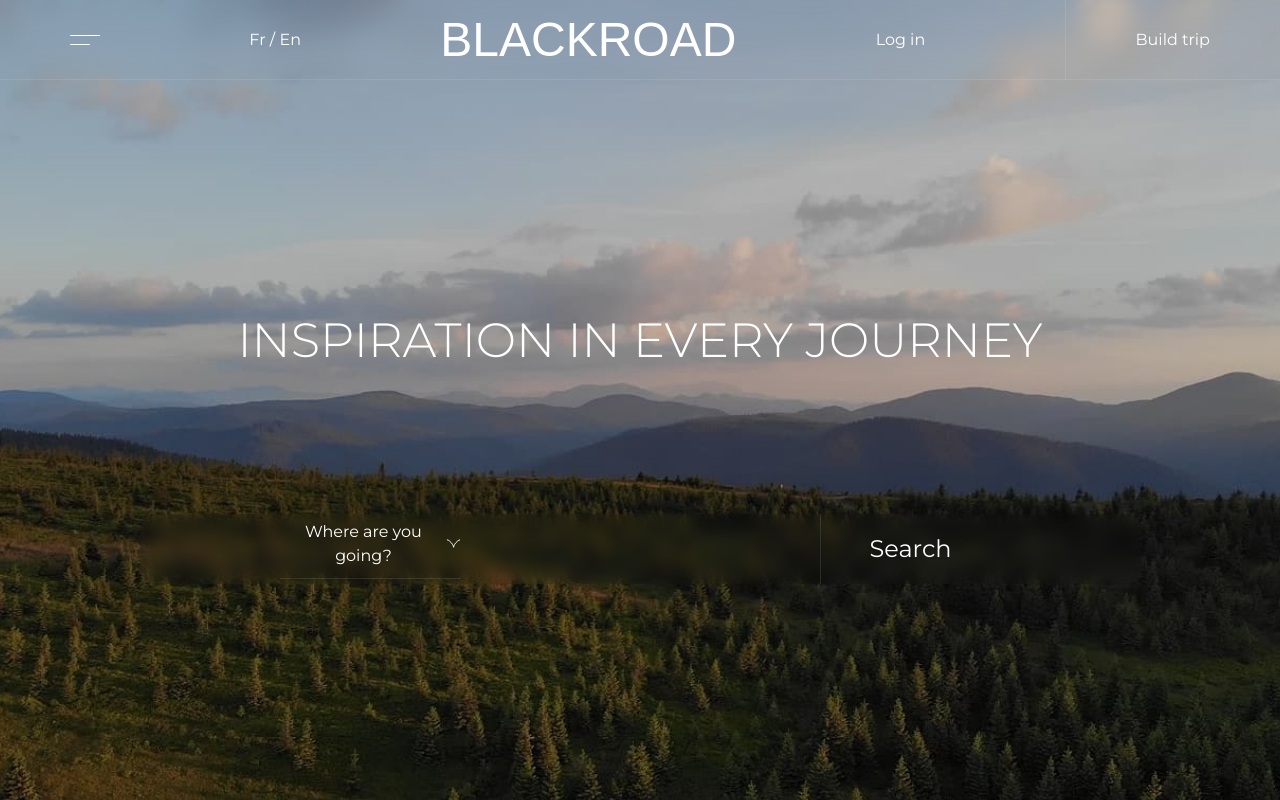
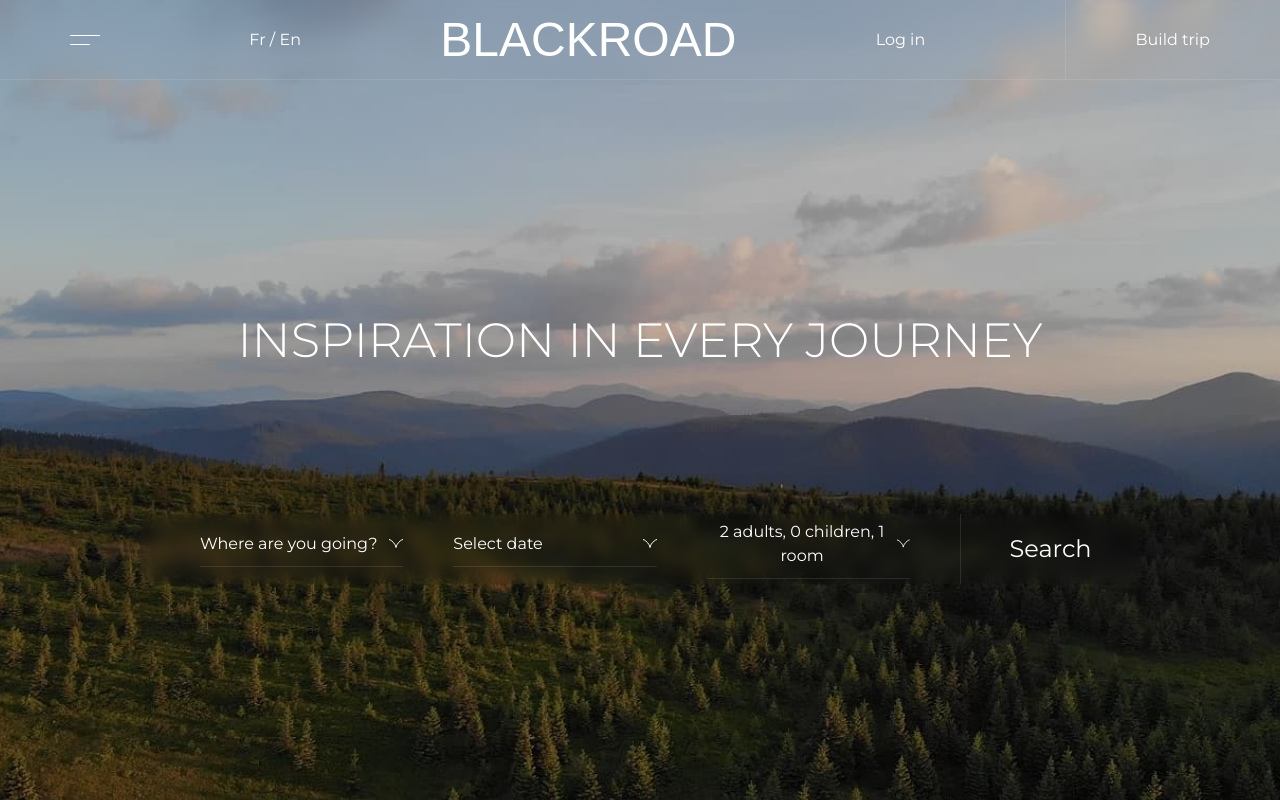
Before and after one commit to summermoved0n/project-Blackroad-Frontend, a Next.js app in the folder my-app/: page / in a window 1280 px wide. Shown: the top 800 px of the page. Built offline with nearby package versions, Linux system fonts and the light colour scheme; a web font is replaced by a local one.

Commit message:
selects home page

```diff
--- a/my-app/src/app/components/DatePicker.tsx
+++ b/my-app/src/app/components/DatePicker.tsx
@@ -1,3 +1,5 @@
+"use client";
+
 import Link from "next/link";
 import { useState } from "react";
 import { DateRange, DayPicker } from "react-day-picker";
--- a/my-app/src/app/components/HomeHero.tsx
+++ b/my-app/src/app/components/HomeHero.tsx
@@ -6,6 +6,8 @@ import { Button } from "./Button";
 import { useState } from "react";
 import DatePicker from "./DatePicker";
 import SelectMenu from "./SelectMenu";
+import SelectDate from "./SelectDate";
+import SelectPeopleAndRooms from "./SelectPeopleAndRooms";
 
 export default function HomeHero() {
   const [isOpenPicker, setIsOpenPicker] = useState(false);
@@ -44,11 +46,14 @@ export default function HomeHero() {
         <DatePicker setIsOpenPicker={setIsOpenPicker} />
       )}
 
-      <div className="hidden md:pl-10 md:block md:h-17.5 md:w-full xl:px-35 md:backdrop-blur-sm md:mt-30 rounded-xl md:grid md:grid-cols-[1fr_1fr_1fr_180px]">
+      <div className="hidden md:pl-10 md:block md:h-17.5 md:w-full xl:pl-15 md:backdrop-blur-sm md:mt-30 rounded-xl md:grid md:grid-cols-[1fr_1fr_1fr_180px] md:gap-12.5">
         <SelectMenu />
-        <div></div>
-        <div></div>
-        <button className="border-l-1 border-white/10" type="button">
+        <SelectDate />
+        <SelectPeopleAndRooms />
+        <button
+          className="flex items-center justify-center border-l-1 border-white/10"
+          type="button"
+        >
           <Text as="p" color="white" size="md">
             Search
           </Text>
--- /dev/null
+++ b/my-app/src/app/components/SelectDate.tsx
@@ -0,0 +1,21 @@
+import React from "react";
+import { Text } from "./Text";
+import { ArrowDownIcon } from "@/lib/icons/ArrowDownIcon";
+
+export default function SelectDate() {
+  return (
+    <div className="relative flex">
+      <button type="button" className="w-full">
+        <Text
+          as="p"
+          color="white"
+          size="sm"
+          className="flex items-center justify-between pb-2.5 border-b-1 border-white/10"
+        >
+          Select date
+          <ArrowDownIcon />
+        </Text>
+      </button>
+    </div>
+  );
+}
--- a/my-app/src/app/components/SelectMenu.tsx
+++ b/my-app/src/app/components/SelectMenu.tsx
@@ -39,11 +39,11 @@ export default function SelectMenu() {
       </button>
 
       {showList && (
-        <ul className="absolute top-full bg-white w-full group">
+        <ul className="absolute top-full w-full">
           {citiesList.map((item) => (
             <li
               key={item}
-              className="cursor-pointer py-2.5 px-5 group-hover:bg-white/30"
+              className="cursor-pointer py-2.5 px-5 bg-white hover:bg-gray-300"
               onClick={() => {
                 setShowList(false);
                 setCityName(item);
--- /dev/null
+++ b/my-app/src/app/components/SelectPeopleAndRooms.tsx
@@ -0,0 +1,52 @@
+"use client";
+
+import React, { useState } from "react";
+import { Text } from "./Text";
+import { ArrowDownIcon } from "@/lib/icons/ArrowDownIcon";
+
+export default function SelectPeopleAndRooms() {
+  const [oapsityData, setOpasityData] = useState([
+    { id: 1, name: "Adults", quantity: 2 },
+    { id: 2, name: "Children", quantity: 0 },
+    { id: 3, name: "Room", quantity: 1 },
+  ]);
+  const [showOpasutyModal, setShowOpasutyModal] = useState(false);
+
+  return (
+    <div className="relative flex">
+      <button
+        type="button"
+        className="w-full"
+        onClick={() => setShowOpasutyModal(!showOpasutyModal)}
+      >
+        <Text
+          as="p"
+          color="white"
+          size="sm"
+          className="flex items-center justify-between pb-2.5 border-b-1 border-white/10"
+        >
+          {`${oapsityData[0].quantity} adults, ${oapsityData[1].quantity} children, ${oapsityData[2].quantity} room`}
+          <ArrowDownIcon />
+        </Text>
+      </button>
+
+      {showOpasutyModal && (
+        <div className="absolute top-full w-full px-7.5 py-7.5 flex flex-col gap-5 bg-white">
+          {oapsityData.map(({ id, name, quantity }) => (
+            <div key={id} className="flex justify-between">
+              <Text as="p" color="black" size="sm">
+                {name}
+              </Text>
+
+              <div className="flex">
+                <button>-</button>
+                <p>{quantity}</p>
+                <button>+</button>
+              </div>
+            </div>
+          ))}
+        </div>
+      )}
+    </div>
+  );
+}
```
